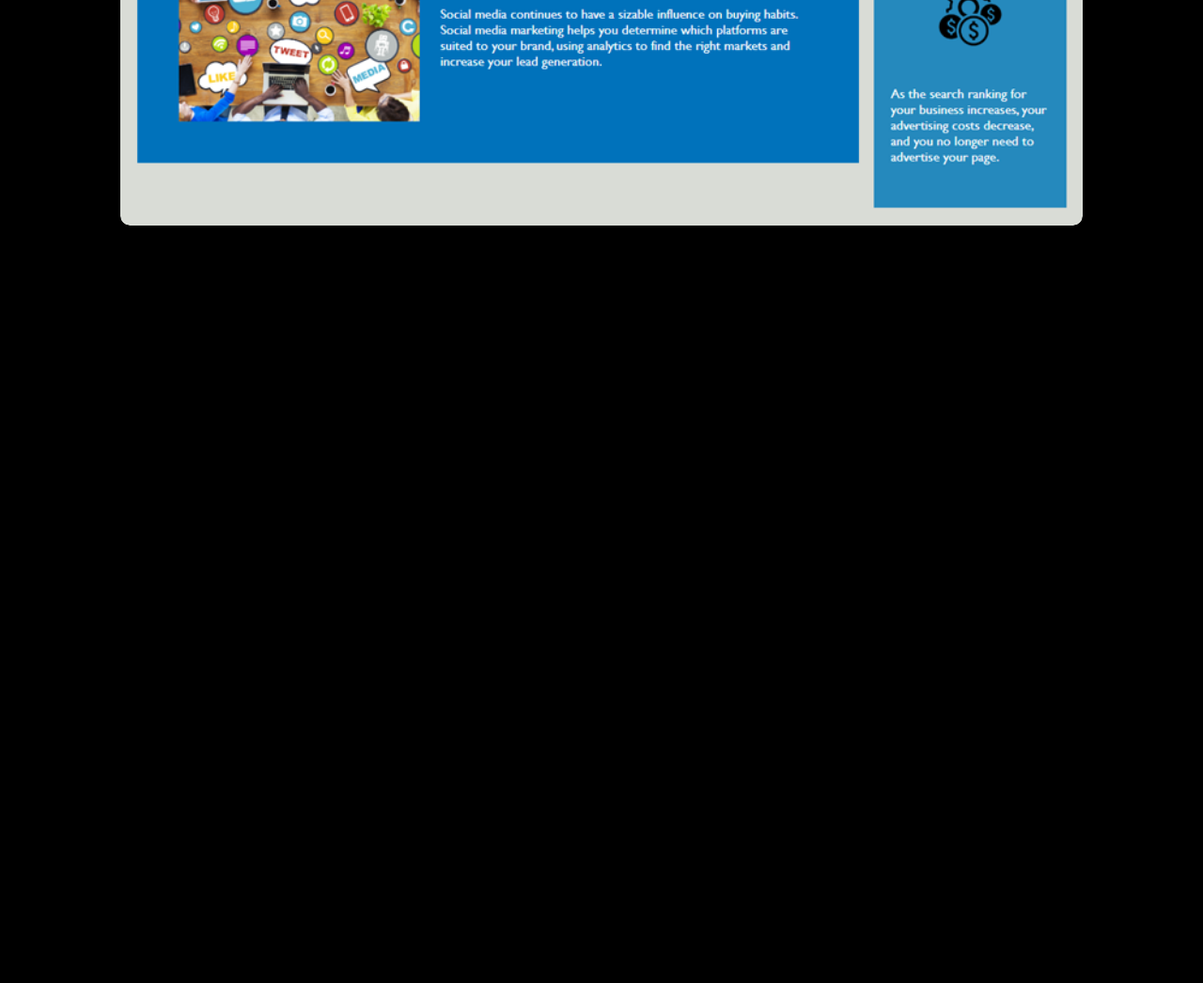
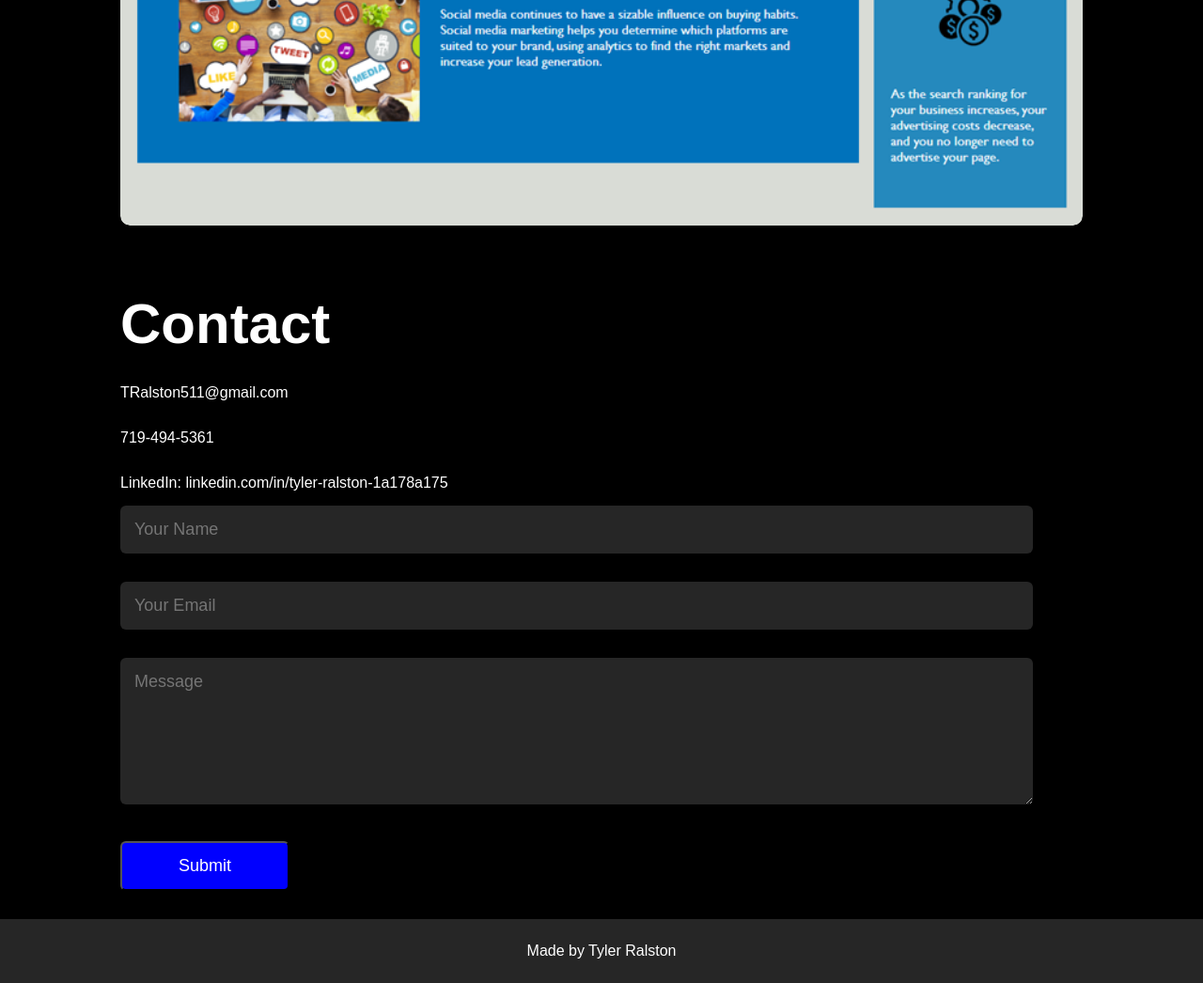
Before and after one commit to TRalston511/Challenge-02, a plain HTML site: page index.html in a window 1280 px wide. Shown: the part 2887-3933 px from the top of the page at 94% size. Before the commit the page ends 3187 px from the top, so only its background shows below. Drawn offline with Linux system fonts and the light colour scheme.

Commit message:
contact section complete

```diff
--- a/index.html
+++ b/index.html
@@ -116,6 +116,31 @@
     </main>
 </header>
 
+<!----------------------Contact Section-->
+
+<header id="Contact">
+    <main class="container">
+        <section class="row">
+            <div class="contact-left">
+                <h1 class="sub-title">Contact</h1>
+                <p>TRalston511@gmail.com</p>
+                <p>719-494-5361</p>
+                <p>LinkedIn: linkedin.com/in/tyler-ralston-1a178a175</p>
+            </div>
+            <div class="contact-right">
+                <form>
+                    <input type="text" name="Name" placeholder="Your Name" required>
+                    <input type="email" name="email" placeholder="Your Email" required>
+                    <textarea name="Message" rows="6" placeholder="Message"></textarea>
+                    <button type="submit" class="btn btn2">Submit</button>
+                </form>
+            </div>
+        </section>
+    </main>
+    <Main class="copyright">
+        <p>Made by Tyler Ralston</p>
+    </Main>
+</header>
 
 <script>
 
--- a/style.css
+++ b/style.css
@@ -216,3 +216,50 @@
 .work:hover .layer{
     height: 100%;
 }
+
+/*-----------------Contact Section------*/
+.contact-left{
+    flex-basis: 35%;
+}
+.contact-right{
+    flex-basis: 60%%;
+}
+.contact-left p{
+    margin-top: 30px;
+}
+.btn.btn2{
+    display: inline-block;
+    background: blue;
+    color: #fff;
+    border-radius: 6px;
+}
+.contact-right form{
+    width: 100%;
+}
+form input, form textarea{
+    width: 100%;
+    border: 0;
+    outline: none;
+    background: #262626;
+    padding: 15px;
+    margin: 15px 0;
+    color:#fff;
+    font-size: 18px;
+    border-radius: 6px;
+}
+form .btn2{
+    padding: 14px 60px;
+    font-size: 18px;
+    margin-top: 20px;
+    cursor: pointer;
+}
+.copyright{
+    width: 100%;
+    text-align: center;
+    padding: 25px 0;
+    background: #262626;
+    font-weight: 300;
+    margin-top: 20px;
+}
+
+/*-------------------CSS for small screens----------*/
```
